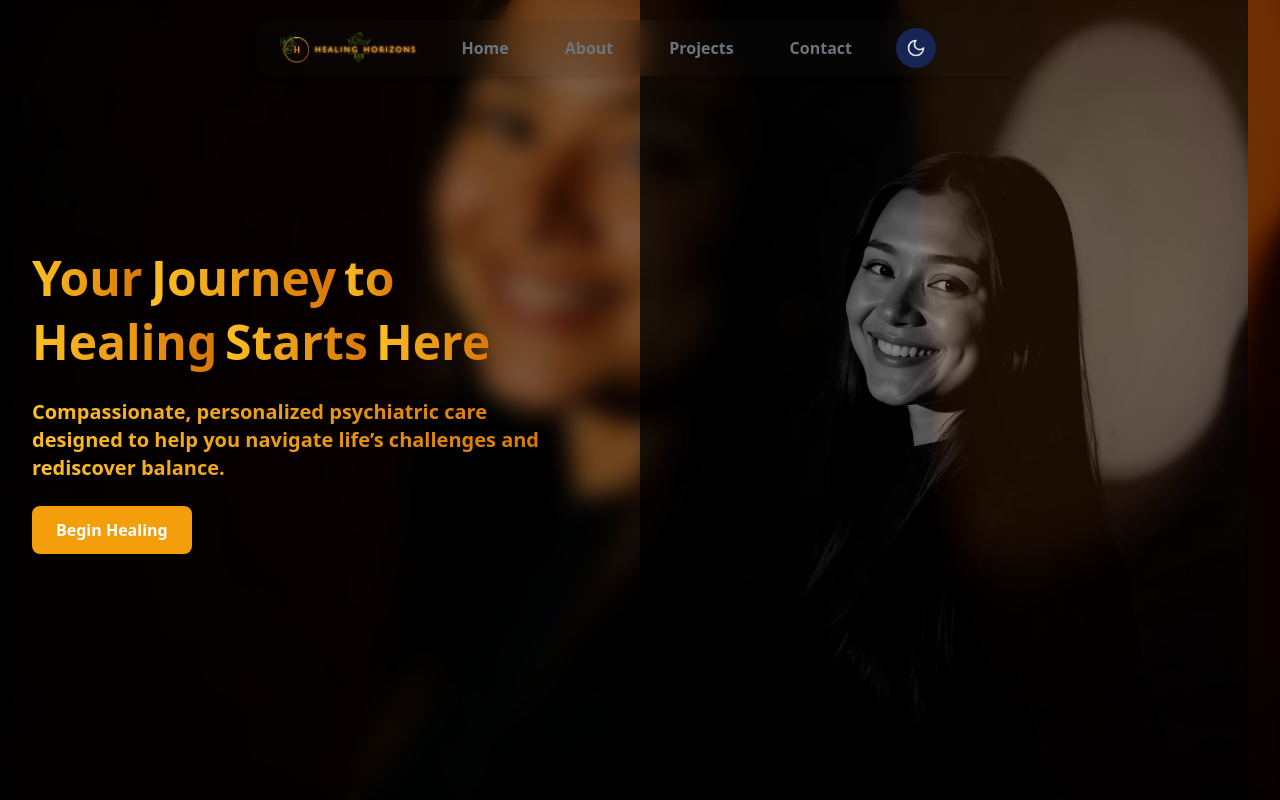
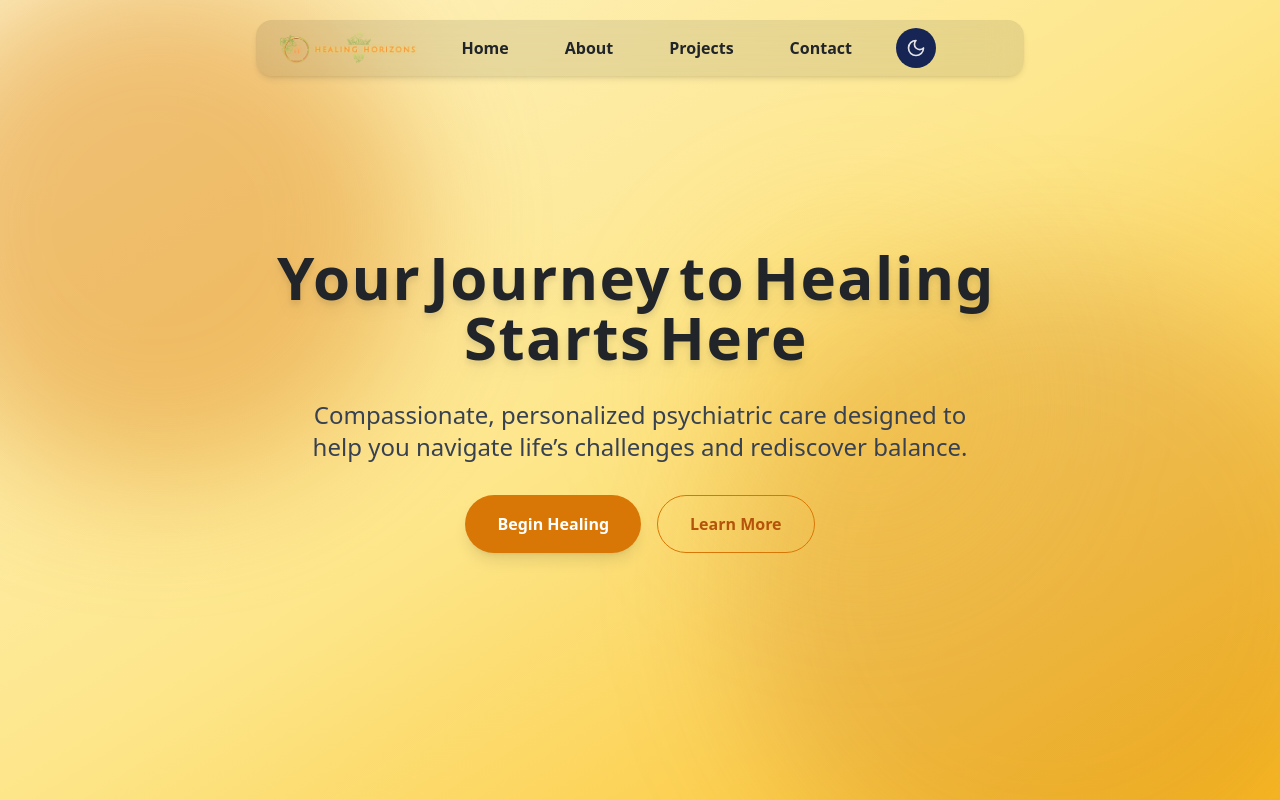
Before and after one commit to 4ditya-R/nourishing-minds, a React (Vite) app: page / in a window 1280 px wide. Shown: the top 800 px of the page. Built offline with nearby package versions, Linux system fonts and the light colour scheme.

Commit message:
[Update]: Update Hero section

```diff
--- a/src/pages/Header/index.jsx
+++ b/src/pages/Header/index.jsx
@@ -39,7 +39,7 @@ const NavHeader = () => {
 
   return (
     <div
-      className={`transition-transform duration-300 ease-in-out fixed top-5 left-0 right-0 mx-auto w-[90%] max-w-screen-md px-4 md:px-6 z-10 flex justify-around items-center rounded-2xl backdrop-blur-lg bg-dark-mode-border-gray dark:bg-light-deep-charcoal bg-opacity-10 dark:bg-opacity-10 text-light-subtle-gray dark:text-dark-mode-soft-white border-white/20 dark:border-white/90 shadow-md`}
+      className={`transition-transform duration-300 ease-in-out fixed top-5 left-0 right-0 mx-auto w-[90%] max-w-screen-md px-4 md:px-6 z-10 flex justify-around items-center rounded-2xl backdrop-blur-lg bg-dark-mode-border-gray dark:bg-light-deep-charcoal bg-opacity-10 dark:bg-opacity-10 text-light-deep-charcoal dark:text-dark-mode-soft-white border-white/20 dark:border-white/90 shadow-md`}
       style={{
         transform: showNavbar ? "translateY(0)" : "translateY(-200%)",
         willChange: "transform",
--- a/src/pages/Hero/index.jsx
+++ b/src/pages/Hero/index.jsx
@@ -1,117 +1,119 @@
-import { useRef, useMemo } from "react";
-import hero from "../../assets/images/spotlight-portrait-golden-hour.jpg";
-import {
-  motion,
-  useScroll,
-  useTransform,
-  useReducedMotion,
-} from "framer-motion";
+import { useMemo } from "react";
+import { motion } from "framer-motion";
 
 export default function Hero() {
-  const ref = useRef(null);
-  const { scrollYProgress } = useScroll({ target: ref });
-  const shouldReduceMotion = useReducedMotion();
-
-  const opacity = useTransform(
-    scrollYProgress,
-    [0, 0.5, 1],
-    shouldReduceMotion ? [1, 1, 1] : [1, 0.6, 0.8]
-  );
-
+  // Split heading into words
   const heading = useMemo(
     () => "Your Journey to Healing Starts Here".split(" "),
     []
   );
 
-  const container = useMemo(
-    () => ({
+  // Container + word animation variants
+  const container = {
     hidden: { opacity: 0 },
-      visible: { opacity: 1, transition: { staggerChildren: 0.25 } },
-    }),
-    []
-  );
+    visible: {
+      opacity: 1,
+      transition: { staggerChildren: 0.2, delayChildren: 0.2 },
+    },
+  };
 
-  const word = useMemo(
-    () => ({
-      hidden: { opacity: 0, y: 20, filter: "blur(8px)" },
+  const word = {
+    hidden: { opacity: 0, y: 30, filter: "blur(6px)" },
     visible: {
       opacity: 1,
       y: 0,
       filter: "blur(0px)",
       transition: { duration: 0.6, ease: "easeOut" },
     },
-    }),
-    []
-  );
+  };
 
   return (
-    <section
-      ref={ref}
-      className="relative w-full min-h-screen bg-fixed bg-right bg-cover overflow-x-hidden"
-      style={{ backgroundImage: `url(${hero})` }}
-    >
-      <div className="absolute inset-0 bg-black/50 backdrop-blur-md flex flex-col-reverse md:flex-row items-center justify-between px-4 sm:px-8">
-        {/* Text Block */}
-        <div className="md:w-1/2 w-full z-10 space-y-6 text-center md:text-left py-10 max-w-lg mx-auto md:mx-0">
+    <section className="relative w-full min-h-screen flex items-center justify-center overflow-hidden bg-gradient-to-br from-amber-100 via-amber-200 to-amber-400 dark:from-gray-900 dark:via-amber-900/20 dark:to-black">
+      {/* Animated Background Blobs */}
+      <motion.div
+        className="absolute top-[-10%] left-[-10%] w-[40vw] h-[40vw] rounded-full bg-amber-600/40 blur-3xl"
+        animate={{ y: [0, 50, 0], x: [0, 30, 0] }}
+        transition={{ duration: 12, repeat: Infinity, ease: "easeInOut" }}
+      />
+      <motion.div
+        className="absolute bottom-[-20%] right-[-10%] w-[50vw] h-[50vw] rounded-full bg-amber-700/20 blur-3xl"
+        animate={{ y: [0, -60, 0], x: [0, -40, 0] }}
+        transition={{ duration: 16, repeat: Infinity, ease: "easeInOut" }}
+      />
+      <motion.div
+        className="absolute top-[30%] right-[20%] w-[25vw] h-[25vw] rounded-full bg-amber-400/20 blur-3xl"
+        animate={{ scale: [1, 1.1, 1] }}
+        transition={{ duration: 10, repeat: Infinity, ease: "easeInOut" }}
+      />
+
+      {/* Content */}
+      <div className="relative z-10 max-w-4xl mx-auto px-6 text-center space-y-8">
+        {/* Animated Heading */}
         <motion.h1
           variants={container}
           initial="hidden"
-            whileInView="visible"
-            viewport={{ amount: 0.5 }}
-            className="text-3xl sm:text-4xl md:text-5xl font-bold leading-snug bg-clip-text text-transparent bg-gradient-to-r from-amber-100 to-amber-600 dark:from-amber-300 dark:to-amber-500"
+          animate="visible"
+          className="text-4xl sm:text-5xl md:text-6xl font-bold leading-snug tracking-wide text-transparent bg-clip-text bg-gradient-to-r from-amber-600 via-amber-500 to-amber-700 drop-shadow-lg"
         >
           {heading.map((wordText, i) => (
             <motion.span
               key={i}
               variants={word}
-                className="inline-block mr-2 py-2 bg-clip-text text-transparent bg-gradient-to-r from-amber-400 to-amber-600 dark:from-amber-300 dark:to-amber-500"
-                style={{ willChange: "transform, opacity" }}
+              className="inline-block mr-2 text-light-deep-charcoal dark:text-dark-mode-soft-white"
+              style={{ willChange: "transform, opacity, filter" }}
             >
               {wordText}
             </motion.span>
           ))}
         </motion.h1>
 
+        {/* Subheading */}
         <motion.p
-            initial={{ opacity: 0, y: -20 }}
-            whileInView={{ opacity: 1, y: 0 }}
-            viewport={{ amount: 0.5 }}
+          initial={{ opacity: 0, y: 20 }}
+          animate={{ opacity: 1, y: 0 }}
           transition={{ duration: 0.8, delay: 1.2 }}
-            className="text-base sm:text-lg md:text-xl font-semibold bg-clip-text text-transparent bg-gradient-to-r from-amber-400 to-amber-600 dark:from-amber-300 dark:to-amber-500"
+          className="text-lg sm:text-xl md:text-2xl font-medium text-gray-700 dark:text-amber-100 max-w-2xl mx-auto"
         >
           Compassionate, personalized psychiatric care designed to help you
           navigate life’s challenges and rediscover balance.
         </motion.p>
 
+        {/* CTA Buttons */}
+        <motion.div
+          initial={{ opacity: 0, y: 20 }}
+          animate={{ opacity: 1, y: 0 }}
+          transition={{ duration: 0.8, delay: 2 }}
+          className="flex flex-col sm:flex-row gap-4 justify-center mt-6"
+        >
           <motion.button
-            initial={{ scale: 0.8, opacity: 0 }}
-            whileInView={{ scale: 1, opacity: 1 }}
-            transition={{ delay: 0.1, duration: 0.3 }}
-            whileHover={{ scale: 1.08, transition: { duration: 0.2 } }}
-            whileTap={{ scale: 0.95, transition: { duration: 0.1 } }}
-            aria-label="Begin Healing"
-            className="w-full sm:w-auto px-6 py-3 bg-amber-500 rounded-lg text-white font-bold"
+            whileHover={{ scale: 1.05 }}
+            whileTap={{ scale: 0.95 }}
+            className="px-8 py-4 rounded-full bg-amber-600 text-white font-semibold shadow-lg hover:shadow-amber-600/40 transition"
           >
             Begin Healing
           </motion.button>
+          <motion.button
+            whileHover={{ scale: 1.05 }}
+            whileTap={{ scale: 0.95 }}
+            className="px-8 py-4 rounded-full border border-amber-600 text-amber-700 dark:text-amber-200 font-semibold hover:bg-amber-100/30 transition"
+          >
+            Learn More
+          </motion.button>
+        </motion.div>
       </div>
 
-        {/* Image Block */}
-        <div className="md:w-1/2 w-full h-full group dark:opacity-95 opacity-95 dark:brightness-75 brightness-75">
-          <motion.img
-            src={hero}
-            alt="Portrait representing hope and healing"
-            loading="lazy"
-            decoding="async"
-            className="w-full h-full object-cover object-center grayscale group-hover:filter-none transition duration-300"
-            style={{ opacity, willChange: "opacity" }}
-            initial={{ opacity: 0 }}
-            animate={{ opacity: 1 }}
-            viewport={{ once: true }}
-            transition={{ delay: 0.2, duration: 0.5 }}
-          />
-        </div>
-      </div>
+      {/* Scroll Down Indicator */}
+      <motion.div
+        initial={{ opacity: 0, y: -10 }}
+        animate={{ opacity: 1, y: 0 }}
+        transition={{
+          delay: 2,
+          duration: 0.8,
+          repeat: Infinity,
+          repeatType: "reverse",
+        }}
+        className="absolute bottom-6 left-1/2 -translate-x-1/2 text-amber-600 dark:text-amber-300"
+      ></motion.div>
     </section>
   );
 }
--- a/src/pages/Projects/components/ScrollReveal.css
+++ b/src/pages/Projects/components/ScrollReveal.css
@@ -3,7 +3,7 @@
 }
 
 .scroll-reveal-text {
-  font-size: clamp(1rem, 6vw, 2.65rem);
+  font-size: clamp(1rem, 6vw, 2.61rem);
   line-height: 1.1;
   font-weight: 100;
 }
--- a/src/pages/Projects/index.jsx
+++ b/src/pages/Projects/index.jsx
@@ -39,11 +39,12 @@ const Projects = () => {
       // totalHeight controls the scroll distance
       let newTotalHeight;
       if (vw < 640) {
-        newTotalHeight = cardCount * (newCardHeight + newCardMargin) + vh * 2;
+        newTotalHeight = cardCount * (newCardHeight + newCardMargin) + vh * 0.5;
       } else if (vw < 1024) {
-        newTotalHeight = cardCount * (newCardHeight + newCardMargin) + vh * 1.5;
+        newTotalHeight =
+          cardCount * (newCardHeight + newCardMargin) + vh * 0.25;
       } else {
-        newTotalHeight = cardCount * (newCardHeight + newCardMargin) + vh * 1.2;
+        newTotalHeight = cardCount * (newCardHeight + newCardMargin) + vh;
       }
 
       setTotalHeight(newTotalHeight);
@@ -86,7 +87,7 @@ const Projects = () => {
           {[...Array(cardCount)].map((_, i) => (
             <ScrollReveal
               key={i}
-              progress={scrollProgress} // shared progress
+              progress={scrollProgress}
               index={i}
               total={cardCount}
               baseOpacity={0}
```
Lines whose indentation alone changed are shown as unchanged.
